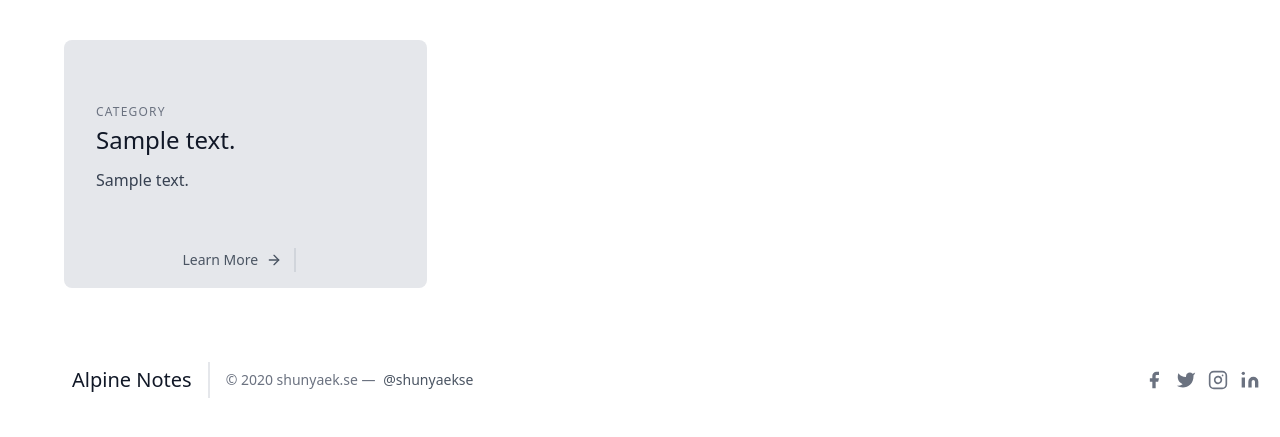
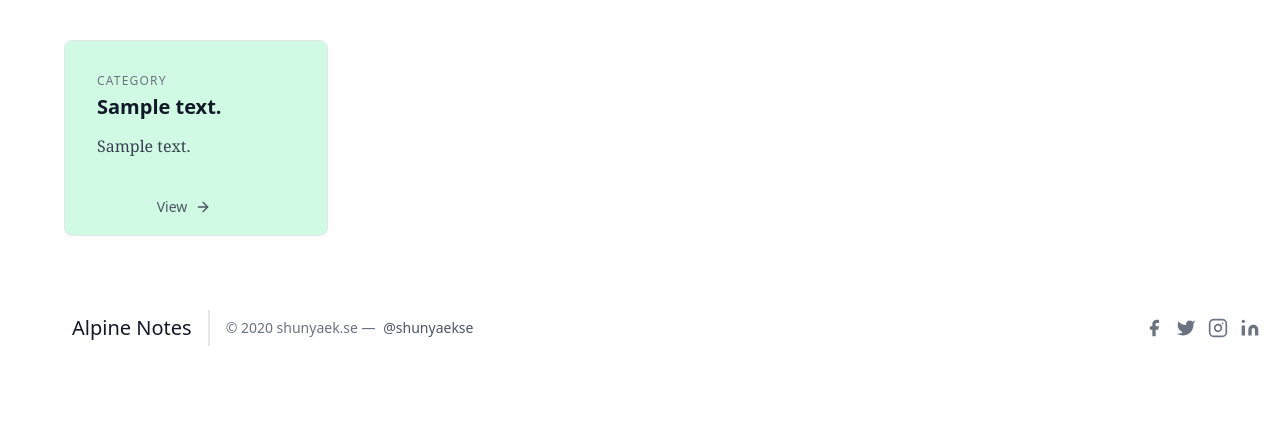
Before and after one commit to HarshitDoshi/se_apps, a Django app: page /notes/home/ in a window 1280 px wide. Shown: the part 80-517 px from the top of the page. Run offline with Django 3.2, Linux system fonts and the light colour scheme; tables that the repository leaves empty hold one stand-in row (values such as "Sample post"); style sheets or scripts are compiled from the project's sources; some libraries are stand-ins or nearby versions.

Commit message:
Updated templates (header, footer, index), updated CSS (included custom CSS using @apply along with TailWindCSS...

```diff
--- a/notesapp/templates/header.html
+++ b/notesapp/templates/header.html
@@ -1,5 +1,4 @@
 {% load static %}
-
 <header class="text-gray-700 body-font">
     <div class="container mx-auto flex flex-wrap p-5 flex-col md:flex-row items-center">
         <a href="{% url 'notesapp:home' %}" class="flex title-font font-medium items-center text-gray-900 mb-4 md:mb-0">
--- a/notesapp/templates/index.html
+++ b/notesapp/templates/index.html
@@ -3,18 +3,18 @@
 
 {% block content %}
 <section class="text-gray-700 body-font">
-    <div class="container px-16 py-10 mx-auto">
+    <div class="container px-4 lg:px-16 py-10 mx-auto">
         <div class="flex flex-wrap -m-4">
             {% for note in notes_list %}
-            <div class="p-4 lg:w-1/3">
-                <div class="h-full bg-gray-200 px-8 pt-16 pb-24 rounded-lg overflow-hidden relative">
+            <div class="p-4 w-full lg:w-1/4">
+                <div class="h-full bg-green-100 px-8 pt-8 pb-16 rounded-lg overflow-hidden relative shadow-lg lg:shadow-none lg:hover:shadow-lg transition-shadow duration-500 border border-gray-200">
                     <h2 class="tracking-widest text-xs title-font font-medium text-gray-500 mb-1">CATEGORY</h2>
-                    <h1 class="title-font sm:text-2xl text-xl font-medium text-gray-900 mb-3">{{ note.note_title }}</h1>
-                    <p class="leading-relaxed mb-3">{{ note.note_content | markdown | truncatewords:50 | safe }}</p>
+                    <h1 class="title-font sm:text-xl text-l font-semibold text-gray-900 mb-3">{{ note.note_title }}</h1>
+                    <div class="leading-relaxed mb-3 senotesapp-markdown-item">{{ note.note_content | markdown | truncatechars_html:200 | safe }}</div>
                     <div class="text-center mt-2 leading-none flex justify-center absolute bottom-0 left-0 w-full py-4">
                         <span
-                            class="text-gray-600 mr-3 inline-flex items-center leading-none text-sm pr-3 py-1 border-r-2 border-gray-300">
-                            <a class="text-teal-500 inline-flex items-center">Learn More
+                            class="text-gray-600 mr-3 inline-flex items-center leading-none text-sm pr-3 py-1">
+                            <a class="text-teal-500 inline-flex items-center">View
                                 <svg class="w-4 h-4 ml-2" viewBox="0 0 24 24" stroke="currentColor" stroke-width="2"
                                     fill="none" stroke-linecap="round" stroke-linejoin="round">
                                     <path d="M5 12h14"></path>
--- a/static/css/tailwindcss.css
+++ b/static/css/tailwindcss.css
@@ -1,3 +1,61 @@
 @tailwind base;
 @tailwind components;
 @tailwind utilities;
+
+@layer base {
+  .senotesapp-markdown-item h1 {
+    @apply text-2xl font-serif font-bold;
+  }
+
+  .senotesapp-markdown-item h2 {
+    @apply text-xl font-serif font-bold;
+  }
+
+  .senotesapp-markdown-item h3 {
+    @apply text-lg font-serif font-bold;
+  }
+
+  .senotesapp-markdown-item h4 {
+    @apply text-base font-serif font-bold;
+  }
+
+  .senotesapp-markdown-item h5 {
+    @apply text-sm font-serif font-bold;
+  }
+
+  .senotesapp-markdown-item h6 {
+    @apply text-xs font-serif font-bold;
+  }
+
+  .senotesapp-markdown-item ul {
+    @apply list-disc font-serif;
+  }
+
+  .senotesapp-markdown-item ol {
+    @apply list-decimal font-serif;
+  }
+
+  .senotesapp-markdown-item em {
+    @apply italic;
+  }
+
+  .senotesapp-markdown-item strong {
+    @apply font-bold;
+  }
+
+  .senotesapp-markdown-item a {
+    @apply font-sans;
+  }
+
+  .senotesapp-markdown-item p {
+    @apply font-serif;
+  }
+
+  .senotesapp-markdown-item code {
+    @apply font-mono overflow-ellipsis;
+  }
+
+  .senotesapp-markdown-item pre {
+    @apply font-mono overflow-ellipsis;
+  }
+}
```
